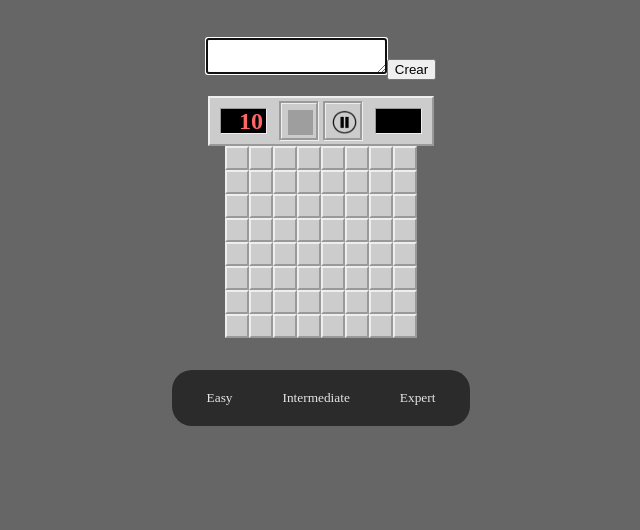
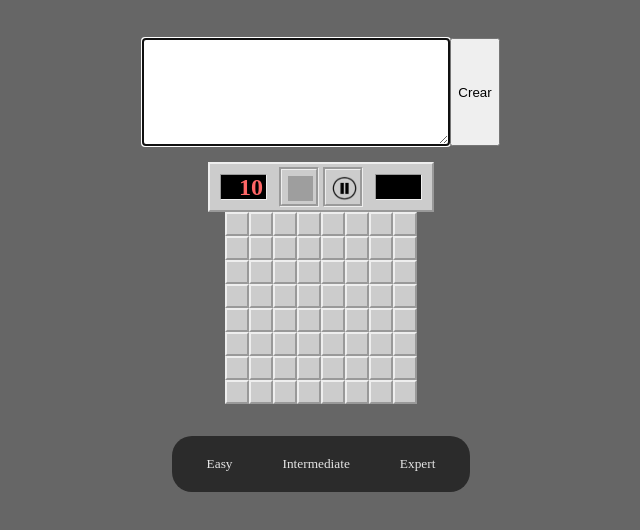
Before and after one commit to cristinaco32/Minesweeper-vite, a React (Vite) app: page /test in a window 1280 px wide. Shown: the top 530 px of the page, without its empty margins (319-959 px from the left). Built offline with nearby package versions, Linux system fonts and the light colour scheme; grey boxes are pictures that could not be loaded; the HTML template or start-up script is replaced by a standard one.

Commit message:
mockData css implemented

```diff
--- a/src/components/MockData.jsx
+++ b/src/components/MockData.jsx
@@ -1,4 +1,5 @@
 import React, { useState } from 'react';
+import '../style/MockData.css';
 
 function MockData({ getMockData }) {
     const [inputText, setInputText] = useState('')
@@ -13,8 +14,8 @@ function MockData({ getMockData }) {
 
 
     return (
-        <div>
-            <textarea data-testid='mockDataLoader-textarea' autoFocus onChange={handleChange} value={inputText}/>
+        <div className='mockData-container'>
+            <textarea className='mockData-textarea' data-testid='mockDataLoader-textarea' autoFocus onChange={handleChange} value={inputText}/>
             <button data-testid='mockDataLoader-loadButton' onClick={handleClick}>Crear</button>
         </div>
     )
--- /dev/null
+++ b/src/style/MockData.css
@@ -0,0 +1,15 @@
+.mockData-container {
+    display: flex;
+}
+
+.mockData-textarea {
+    width: 300px;
+    height: 100px;
+    border: 2px solid #990000;
+}
+
+.mockData-textarea:hover {
+    width: 300px;
+    height: 100px;
+    border: 2px solid #77976b;
+}
```
